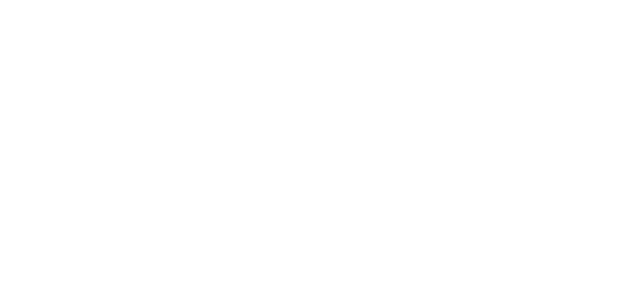
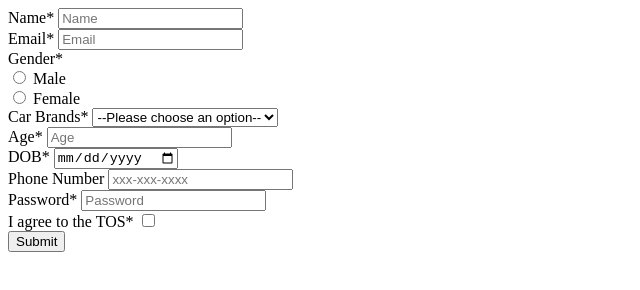
Before and after one commit to acciojob/signup-form-car-Pritamsaha-gitHub, a website: page main.html in a window 1280 px wide. Shown: the whole page, without its empty margins (0-640 px from the left). Drawn offline with Linux system fonts and the light colour scheme.

Commit message:
created a submission

```diff
--- a/main.html
+++ b/main.html
@@ -10,6 +10,67 @@
 	<!-- the entire body must be written by student -->
     <script type="text/javascript" src="./script.js">
 </script>
+	<!DOCTYPE html>
+<html lang="en">
+<head>
+    <meta charset="UTF-8">
+    <meta http-equiv="X-UA-Compatible" content="IE=edge">
+    <meta name="viewport" content="width=device-width, initial-scale=1.0">
+    <title>Document</title>
+</head>
+<body>
+    <form method="post">
+  <div>
+    <label for="name">Name*</label>
+    <input type="text" id="name" name="name" placeholder="Name" required>
+  </div>
+  <div>
+    <label for="email">Email*</label>
+    <input type="email" id="email" name="email" placeholder="Email" required>
+  </div>
+  <div>
+    <label for="gender">Gender*</label><br>
+    <input type="radio" id="gender_m" name="gender" value="male" required>
+    <label for="gender_m">Male</label><br>
+    <input type="radio" id="gender_f" name="gender" value="female">
+    <label for="gender_f">Female</label><br>
+  </div>
+  <div>
+    <label for="cars">Car Brands*</label>
+    <select id="cars" name="cars" required>
+      <option value="" disabled selected>--Please choose an option--</option>
+      <option value="BMW">BMW</option>
+      <option value="Audi">Audi</option>
+      <option value="Mercedez">Mercedez</option>
+    </select>
+  </div>
+  <div>
+    <label for="age">Age*</label>
+    <input type="number" id="age" name="age" placeholder="Age" required>
+  </div>
+  <div>
+    <label for="dob">DOB*</label>
+    <input type="date" id="dob" name="dob" required>
+  </div>
+  <div>
+    <label for="tel">Phone Number</label>
+    <input type="tel" id="tel" name="tel" placeholder="xxx-xxx-xxxx">
+  </div>
+  <div>
+    <label for="password">Password*</label>
+    <input type="password" id="password" name="password" placeholder="Password" required>
+  </div>
+  <div>
+    <label for="tos">I agree to the TOS*</label>
+    <input type="checkbox" id="tos" name="tos" required>
+  </div>
+  <div>
+    <button type="submit">Submit</button>
+  </div>
+</form>
+
+</body>
+</html>
 
 </body>
 
```
